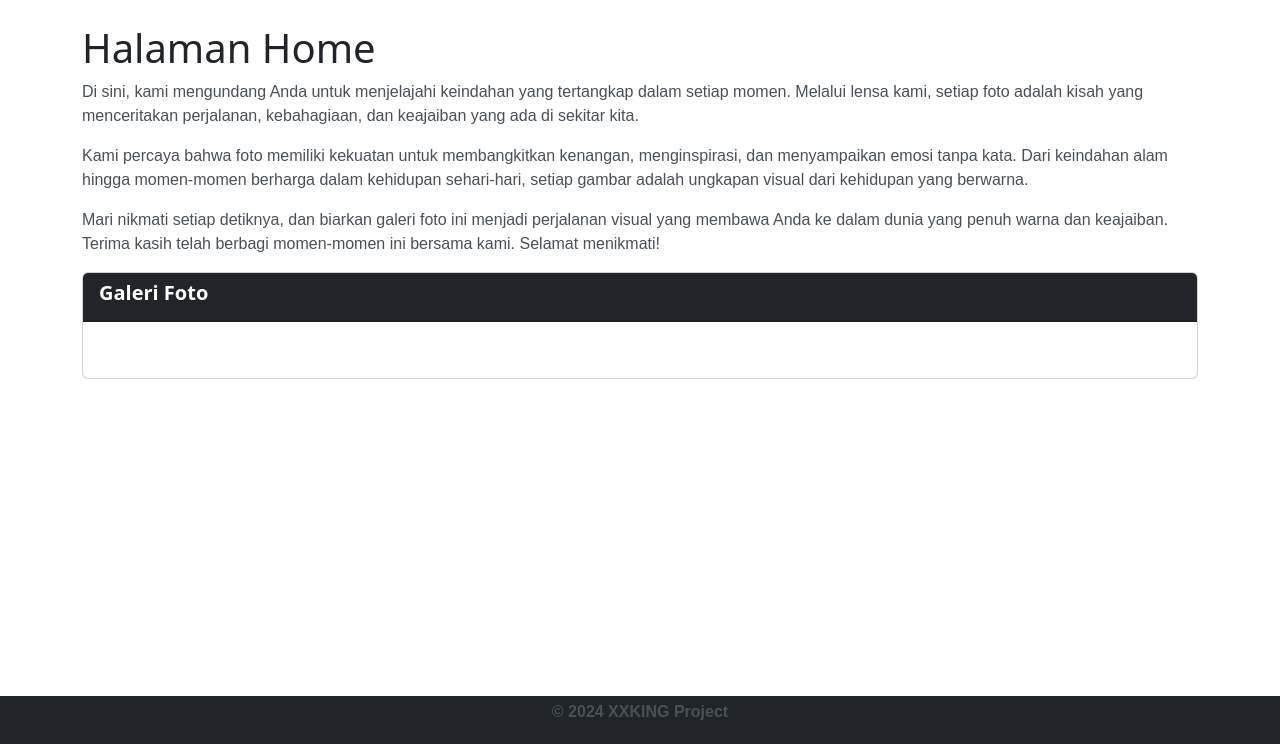
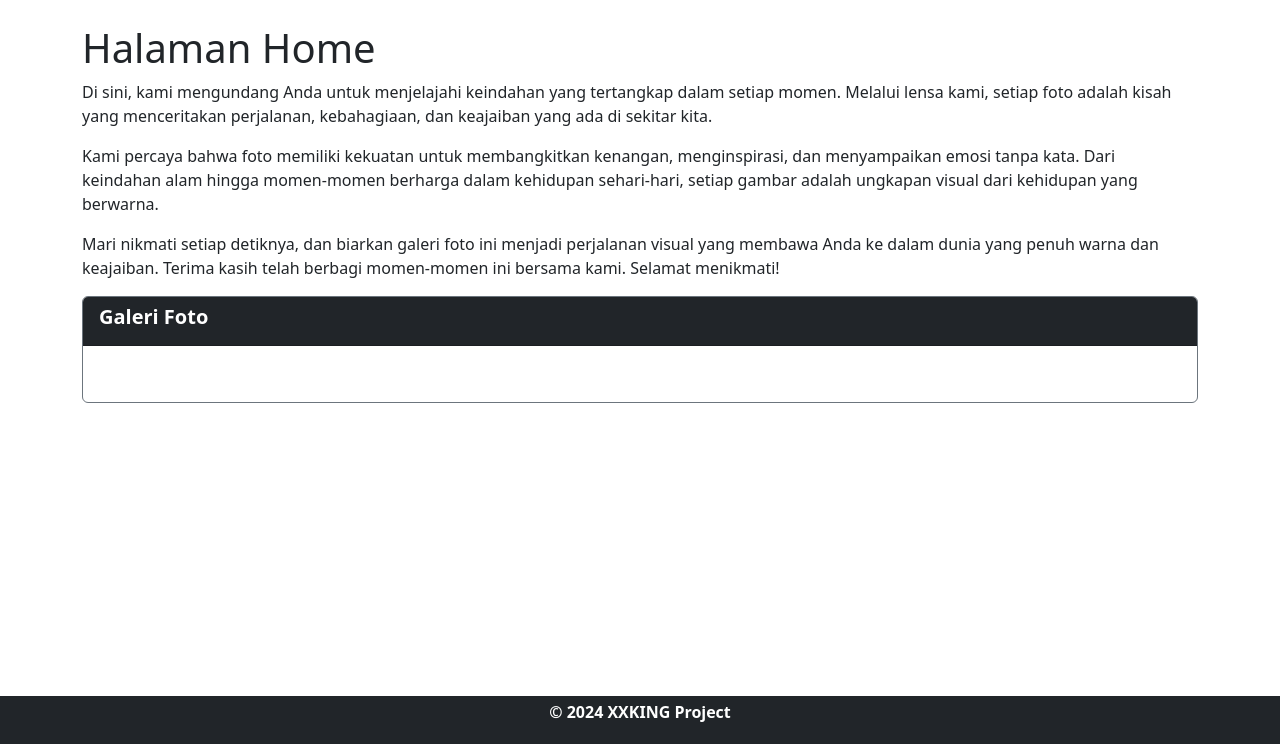
Before and after one commit to rajaaabdurr/ukk_galeri, a PHP site: page / in a window 1280 px wide. Shown: the part 56-800 px from the top of the page. Run offline with PHP 8.4, Linux system fonts and the light colour scheme; data comes from the database, SQL or seed files in the repository; data that the repository does not hold is empty; some libraries are stand-ins or nearby versions.

Commit message:
ubah tampilan

```diff
--- a/index.php
+++ b/index.php
@@ -12,7 +12,7 @@
 </head>
 
 <style>
-    p {
+    .p {
         color: #495057;
         font-family:sans-serif;
     }
@@ -57,7 +57,7 @@
         ?>
     </nav>
 
-    <section class="container mt-4 mb-4">
+    <section class="container mt-4 col-mb-4">
         <!-- Tambahkan margin-bottom di sini -->
         <h1>Halaman Home</h1>
         <p>Di sini, kami mengundang Anda untuk menjelajahi keindahan yang tertangkap dalam setiap momen. Melalui lensa kami, setiap foto adalah kisah yang menceritakan perjalanan, kebahagiaan, dan keajaiban yang ada di sekitar kita.</p>
@@ -65,8 +65,8 @@
         <p>Kami percaya bahwa foto memiliki kekuatan untuk membangkitkan kenangan, menginspirasi, dan menyampaikan emosi tanpa kata. Dari keindahan alam hingga momen-momen berharga dalam kehidupan sehari-hari, setiap gambar adalah ungkapan visual dari kehidupan yang berwarna.</p>
 
         <p>Mari nikmati setiap detiknya, dan biarkan galeri foto ini menjadi perjalanan visual yang membawa Anda ke dalam dunia yang penuh warna dan keajaiban. Terima kasih telah berbagi momen-momen ini bersama kami. Selamat menikmati!</p>
-        <div class="card">
-            <div class="card-header bg-dark text-white">
+        <div class="card border-secondary  mt-3">
+            <div class="card-header bg-dark text-white ">
                 <h5><b>Galeri Foto</b></h5>
             </div>
 
```
Also changed, not shown: album.php (+6 -2 lines), foto.php (+6 -1 lines).
